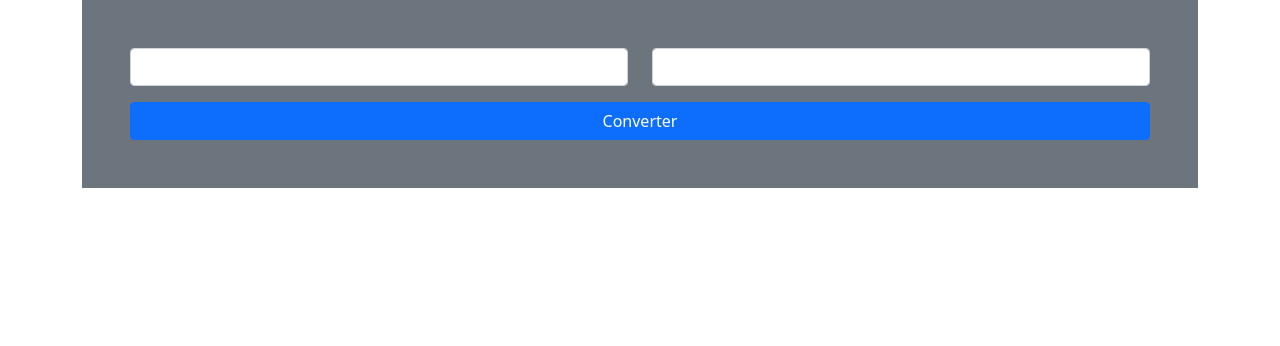
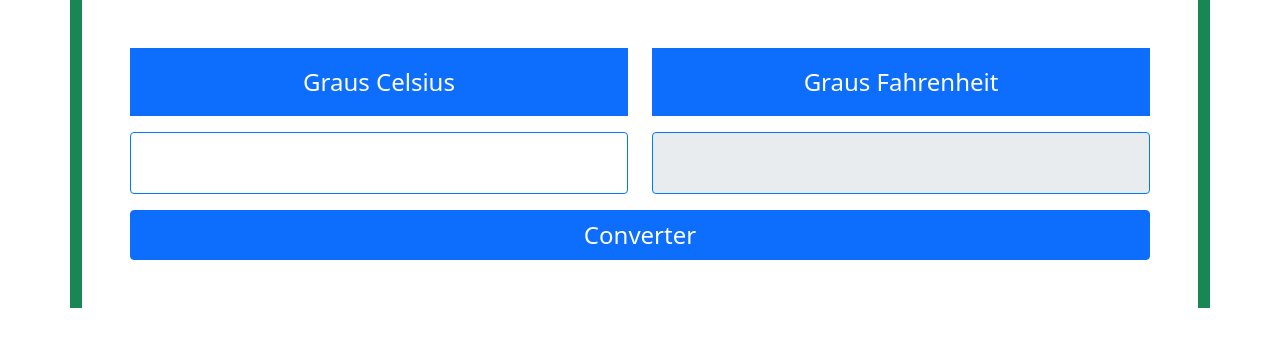
Before and after one commit to WerbssonSaymon/javascript-sistema-multi-ferramentas, a website: page index.html in a window 1280 px wide. Drawn offline with nearby package versions, Linux system fonts and the light colour scheme.

Commit message:
finalizado conversor celsius-fahrenheit

```diff
--- a/conversor.js
+++ b/conversor.js
@@ -1,8 +1,8 @@
 // Função que converte celsius para fahrenheit
-function celsiusFahrenheit(celsius){
-     let fahrenheit = (1.8 * celsius) + 32;
-     return fahrenheit
-}
+// function celsiusFahrenheit(celsius){
+//      let fahrenheit = (1.8 * celsius) + 32;
+//      return fahrenheit
+// }
 
 // Função que converte celsius para kelvin
 function celsiusKelvin(celsius){
@@ -37,3 +37,16 @@ function fahrenheitKelvin(fahrenheit){
      let kelvin = parseFloat(result.toFixed(3))
      return kelvin
 }
+
+// Área de manipulação dos formularios
+
+function celsiusFahrenheit(){
+     let campoCelsius = document.getElementById('campoCelsius').value;
+     let celsius = parseFloat(campoCelsius);
+     if (!isNaN(celsius)) {
+          let fahrenheit = (1.8 * celsius) + 32;
+          document.getElementById('resultadoCelFah').value = fahrenheit;
+     } else {
+          alert('problema com o valor enviado');
+     }
+}
--- a/index.html
+++ b/index.html
@@ -5,22 +5,25 @@
     <meta name="viewport" content="width=device-width, initial-scale=1.0">
     <title>Conversor de Graus</title>
     <link href="https://cdn.jsdelivr.net/npm/bootstrap@5.0.2/dist/css/bootstrap.min.css" rel="stylesheet" integrity="sha384-EVSTQN3/azprG1Anm3QDgpJLIm9Nao0Yz1ztcQTwFspd3yD65VohhpuuCOmLASjC" crossorigin="anonymous">
+    <link rel="stylesheet" href="main.css">
 </head>
 <body>
     <!-- valores dos inputs são requeridos -->
-    <main class="container">
-        <div class="bg-secondary p-5">
+    <main class="container bg-success">
+        <div class="bg-white p-5" id="divOne">
             <form>
                 <div class="row">
                     <div class="col">
-                      <input type="number" class="form-control" required>
+                      <label class="bg-primary">Graus Celsius</label>
+                      <input type="number" class="form-control" id="campoCelsius" required>
                     </div>
                     <div class="col">
-                      <input type="text" class="form-control">
+                      <label class="bg-primary">Graus Fahrenheit</label>
+                      <input type="number" class="form-control" id="resultadoCelFah" readonly>
                     </div>
                 </div>
                 <div class="d-grid gap-2 mt-3">
-                    <button class="btn btn-primary" type="button">Converter</button>
+                    <button class="btn btn-primary" type="button" onclick="celsiusFahrenheit()">Converter</button>
                 </div>
             </form>
         </div>
--- /dev/null
+++ b/main.css
@@ -0,0 +1,25 @@
+* {
+    box-sizing: border-box;
+    margin: 0;
+    padding: 0;
+}
+
+#divOne form label{
+    width: 100%;
+    padding: 1rem;
+    margin-bottom: 1rem;
+    color: rgb(255,255,255);
+    text-align: center;
+    font-size: 1.5rem;
+}
+
+#divOne form input {
+    border: 1px solid rgb(0, 123, 255);
+    color: rgb(0, 123, 255);
+    font-size: 2rem;
+    text-align: center;
+}
+
+#divOne form button {
+    font-size: 1.5rem;
+}
```
